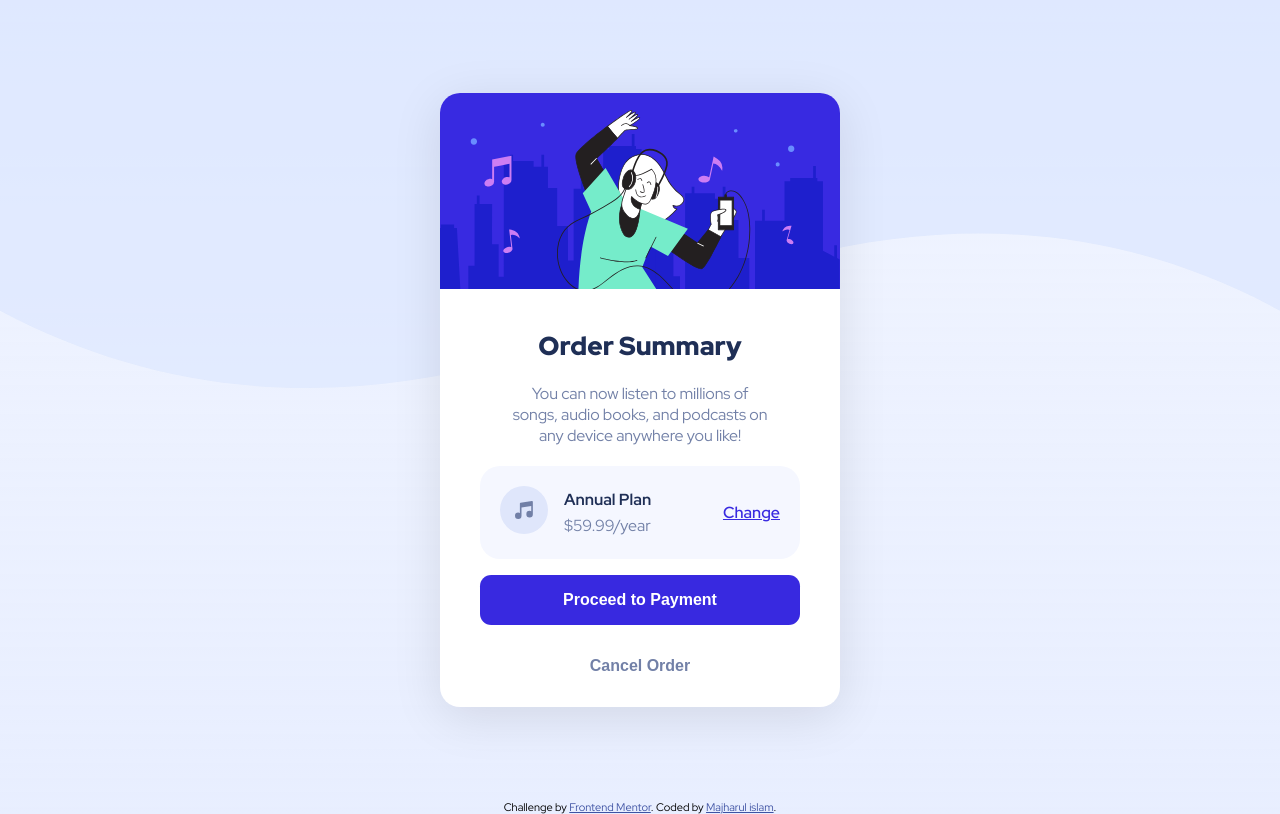
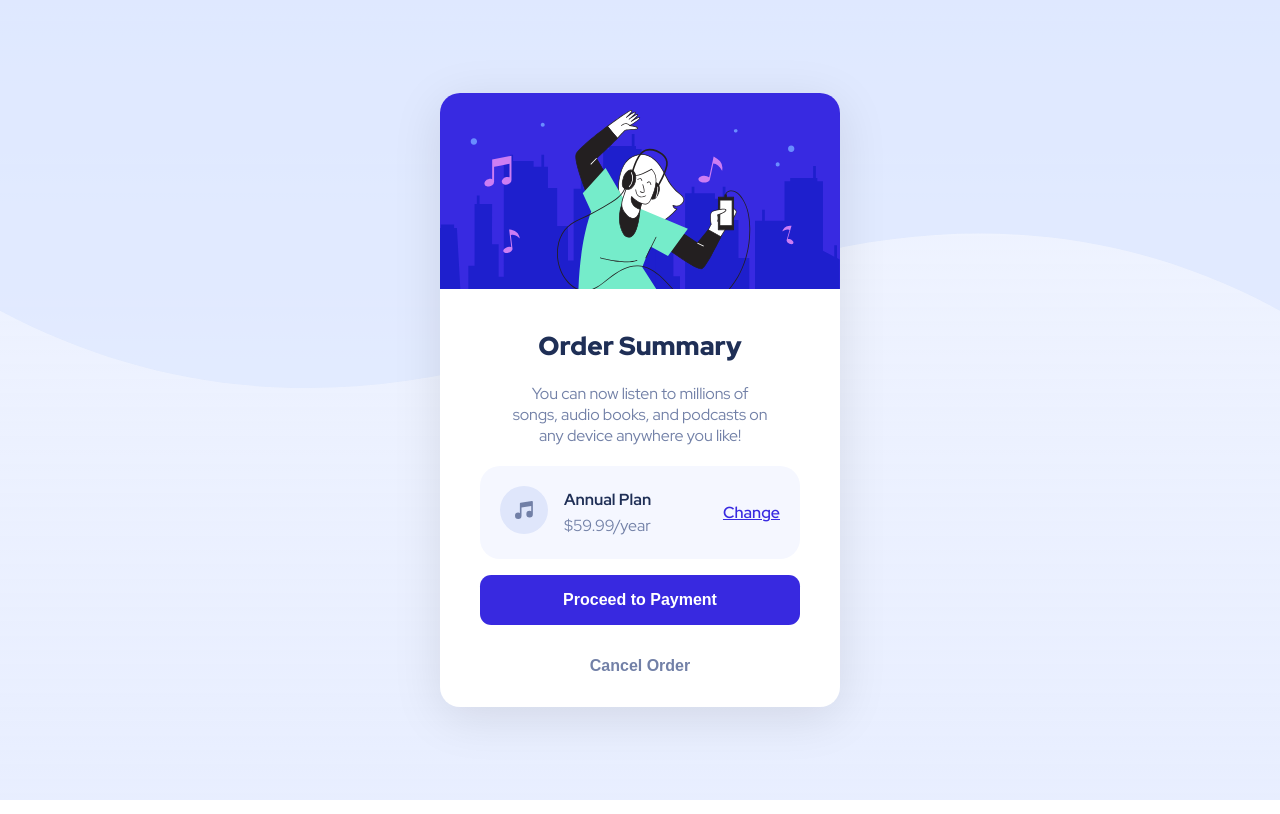
Before and after one commit to Majharulislam1/frontendmentor_order_summary, a plain HTML site: page index.html in a window 1280 px wide. Drawn offline with Linux system fonts and the light colour scheme.

Commit message:
Update index.html
remove a section ...

```diff
--- a/index.html
+++ b/index.html
@@ -71,10 +71,7 @@
 
 
 
-  <div class="attribution">
-    Challenge by <a href="https://www.frontendmentor.io?ref=challenge" target="_blank">Frontend Mentor</a>.
-    Coded by <a href="https://github.com/Majharulislam1">Majharul islam</a>.
-  </div>
+
 </body>
 
 </html>
```
